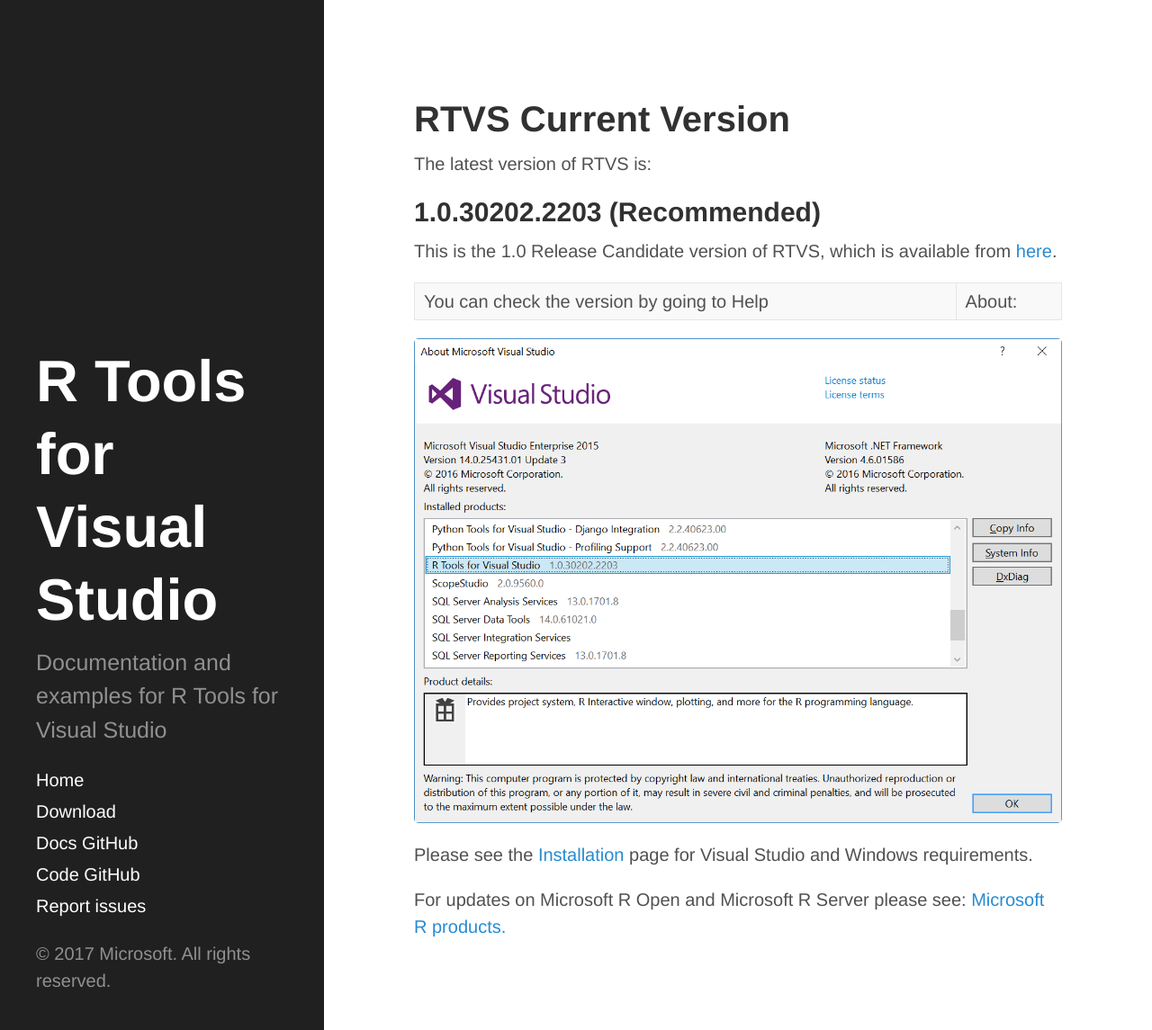
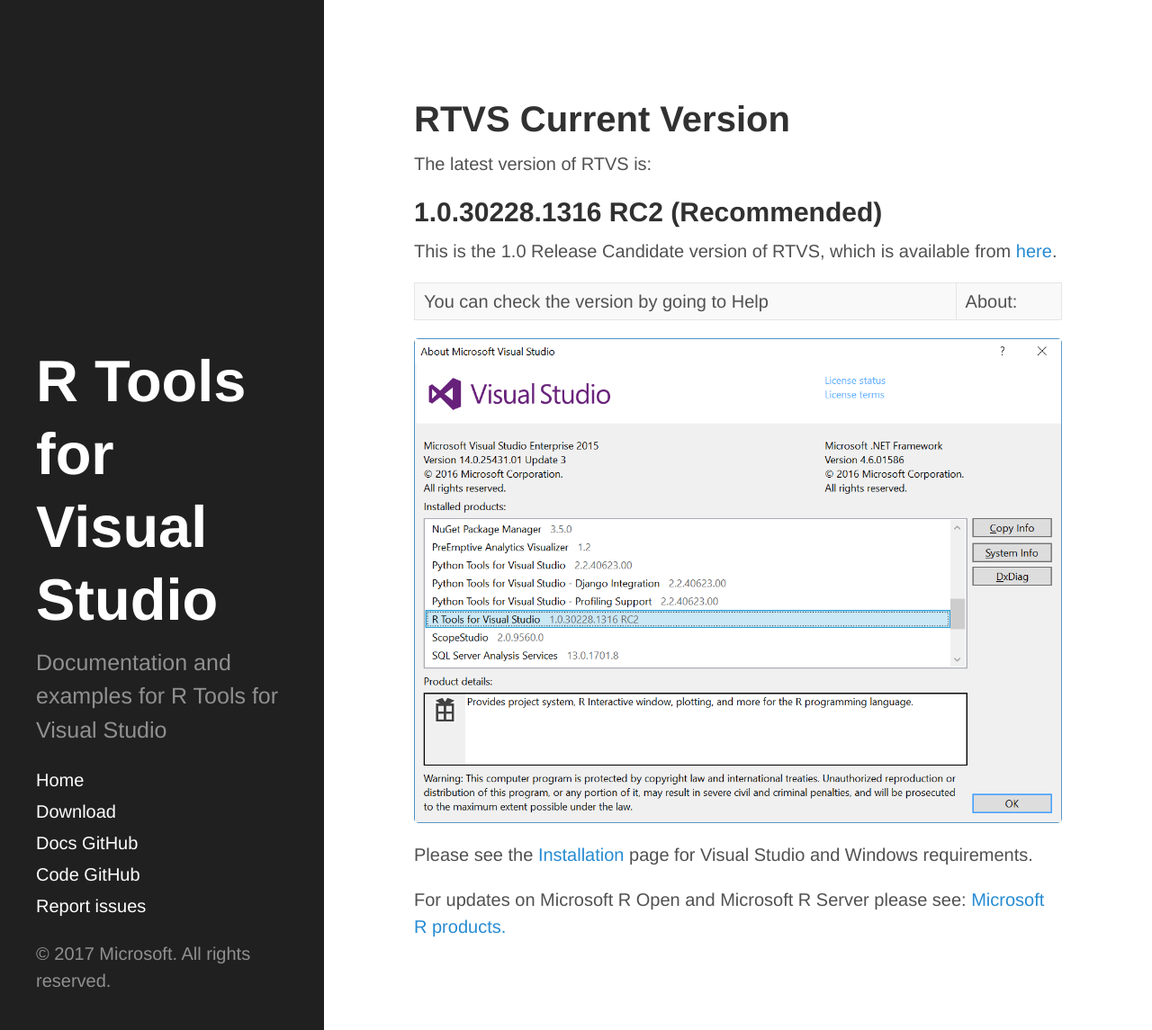
Before and after one commit to microsoft/RTVS-docs, a Jekyll site: the page built from checkforupdate.md, in a window 1280 px wide and 1145 px high. Shown: the whole window at 90% size. Built offline with Jekyll 4.4.1, drawn with Linux system fonts in a browser that asks for light colours; our own code applies the rules of GitHub Pages for plain Markdown files.

Commit message:
Update current version to RC2 build

```diff
--- a/checkforupdate.md
+++ b/checkforupdate.md
@@ -6,7 +6,7 @@
 
 The latest version of RTVS is:
 
-## 1.0.30202.2203  (Recommended)
+## 1.0.30228.1316 RC2  (Recommended)
 
 This is the 1.0 Release Candidate version of RTVS, which is available from
 [here](https://aka.ms/rtvs-current).
```
Also changed, not shown: media/rtvs-version-current.png.
